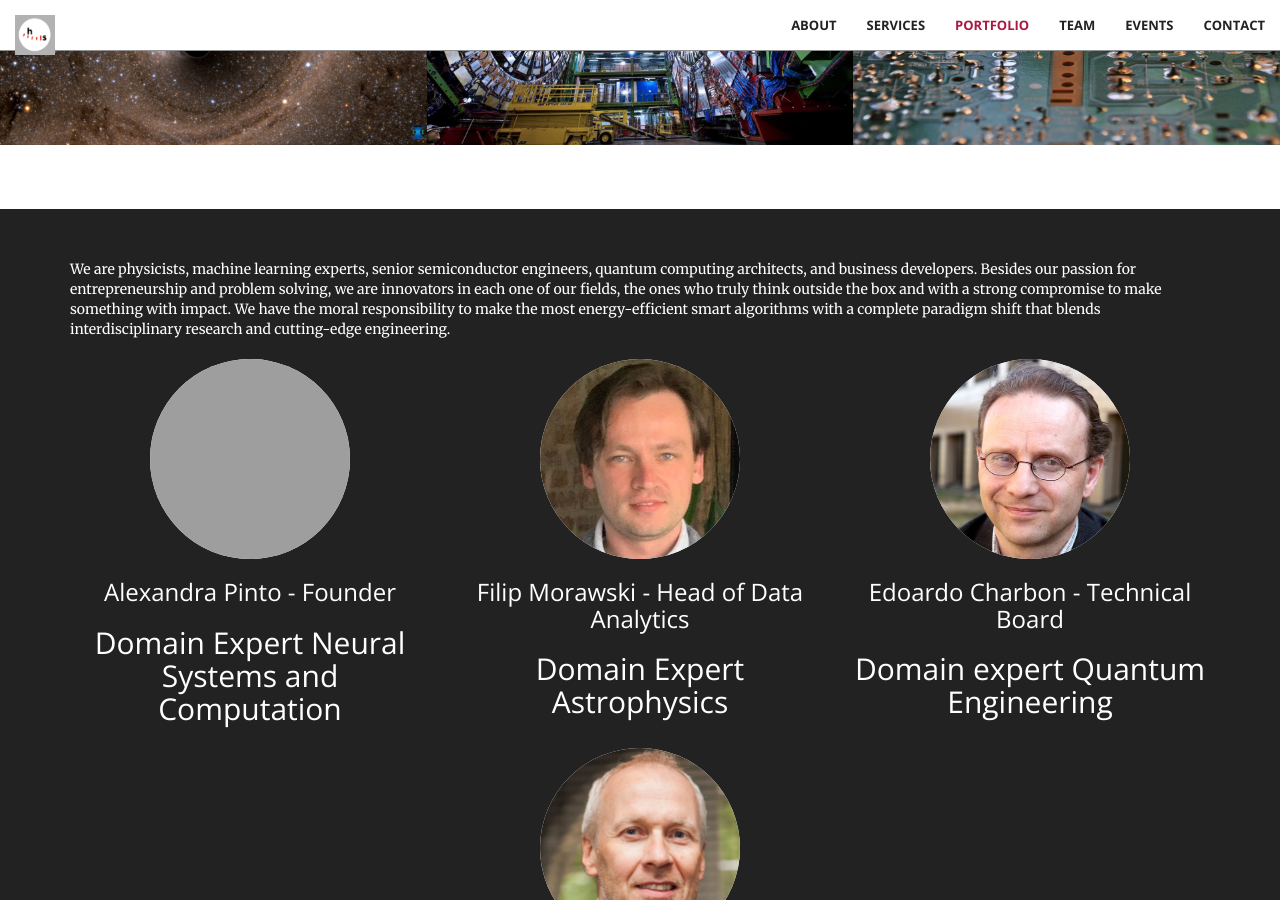
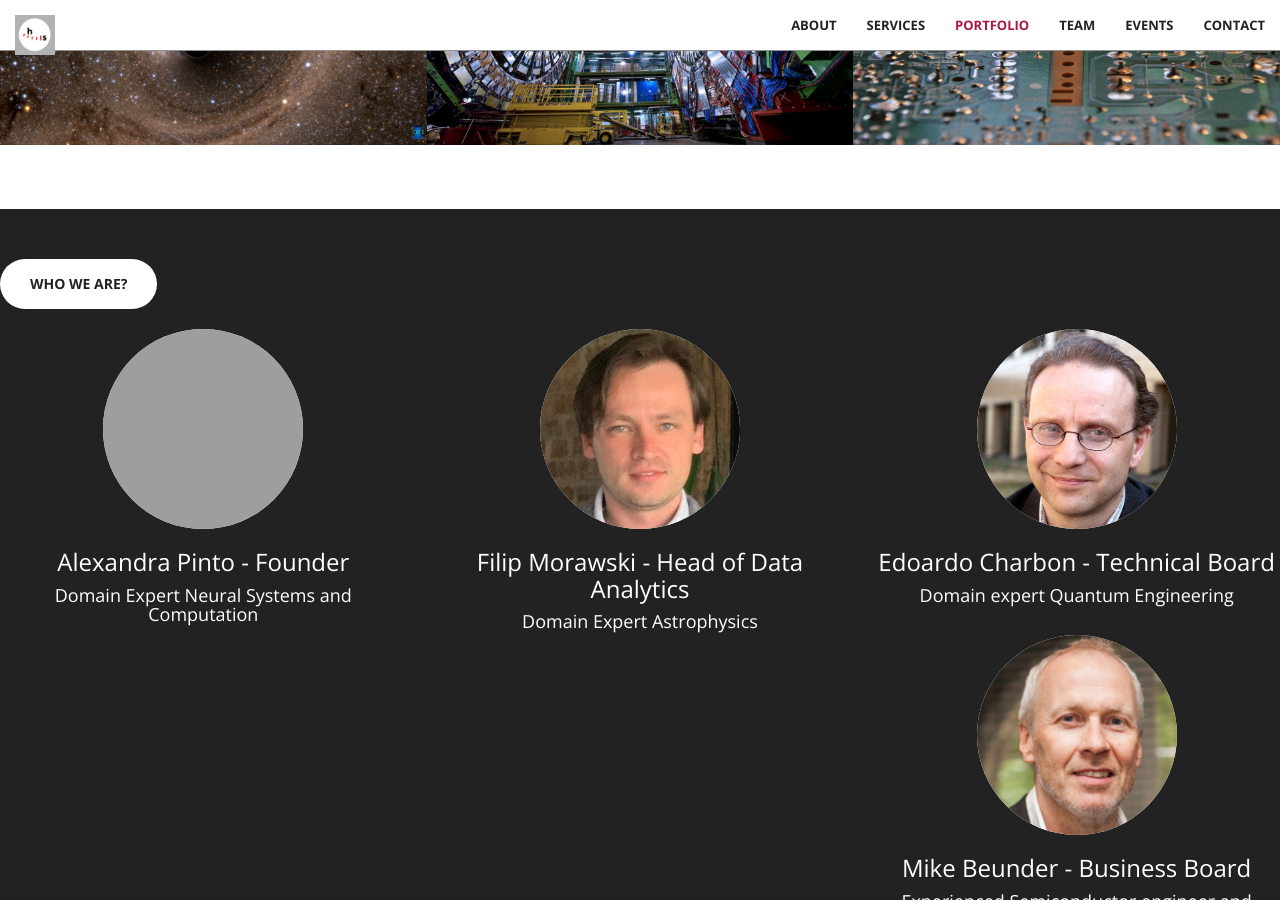
Before and after one commit to hoursec/github.io, a Jekyll site: the page built from index.html, in a window 1280 px wide and 900 px high, scrolled down 2360 px. Built offline with Jekyll 4.4.1, drawn with Linux system fonts in a browser that asks for light colours; grey boxes are pictures that could not be loaded.

Commit message:
Update team.html

```diff
--- a/_includes/team.html
+++ b/_includes/team.html
@@ -1,16 +1,44 @@
 <section class="bg-dark" id="team">
-    <div class="container">
-        We are physicists, machine learning experts, senior semiconductor engineers, quantum computing architects, and business
+    <!--<a href="#contact" class="btn btn-default btn-xl">Get Started!</a>-->
+                <!-- Button trigger modal -->
+                <button type="button" class="btn btn-default btn-xl" data-toggle="modal" data-target="#aboutModal">
+                  Who we are?
+                </button>
+
+                <!-- Modal -->
+                <div class="modal fade" id="aboutModal" tabindex="-1" role="dialog" aria-labelledby="aboutModalLabel" aria-hidden="true">
+                  <div class="modal-dialog" role="document">
+                    <div class="modal-content">
+                      <div class="modal-header">
+                        <h2 class="modal-title" id="aboutModal">
+                          Our idea
+                          <hr class="primary">
+                        </h2>
+                      </div>
+                      <div class="modal-body">
+                          <p class="text-muted">
+		We are physicists, machine learning experts, senior semiconductor engineers, quantum computing architects, and business
         developers. Besides our passion for entrepreneurship and problem solving, we are innovators in each one of our
         fields, the ones who truly think outside the box and with a strong compromise to make something with impact. We have the moral
-        responsibility to make the most energy-efficient smart algorithms with a complete paradigm shift that blends interdisciplinary
+        responsibility to make the most energy-efficient smart AI deployments with a complete paradigm shift that blends interdisciplinary
         research and cutting-edge engineering.
+                        <hr class="primary">
+                        <p class="text-muted">
+				We are looking for talented people to join us and for partnerships with visionaries and corporates that care for the computing problem and work
+                            hard on innovative solutions.
+                      </div>
+                      <div class="modal-footer">
+                        <button type="button" class="btn btn-primary" data-dismiss="modal">Close</button>
+                      </div>
+                    </div>
+                  </div>
+                </div>
         <div class="row">
             <div class="col-lg-4 col-md-6 text-center">
                 <div class="service-box">
                     <img src="img/team/me.png" class="circular--square" width="200" height="200">
                     <h3>Alexandra Pinto - Founder</h3>
-                    <h2>Domain Expert Neural Systems and Computation</h3>
+                    <h4>Domain Expert Neural Systems and Computation</h3>
                     <!--<p class="text-white">About me...</p>-->
                 </div>
             </div>
@@ -18,7 +46,7 @@
                 <div class="service-box">
                     <img src="img/team/filip.png" class="circular--square" width="200" height="200">
                     <h3>Filip Morawski - Head of Data Analytics</h3>
-                    <h2>Domain Expert Astrophysics</h3>
+                    <h4>Domain Expert Astrophysics</h3>
                     <!--<p class="text-white">About me...</p>-->
                 </div>
             </div>
@@ -26,7 +54,7 @@
                 <div class="service-box">
                   <img src="img/team/edoardo.png" class="circular--square" width="200" height="200">
                   <h3>Edoardo Charbon - Technical Board</h3>
-                  <h2>Domain expert Quantum Engineering</h3>
+                  <h4>Domain expert Quantum Engineering</h3>
                     <!--<p class="text-white">About me...</p>-->
                 </div>
             </div>
@@ -34,7 +62,7 @@
                 <div class="service-box">
                   <img src="img/team/Mike.png" class="circular--square" width="200" height="200">
                   <h3>Mike Beunder - Business Board</h3>
-                  <h2>Experienced Semiconductor engineer and Founder</h3>
+                  <h4>Experienced Semiconductor engineer and Founder</h3>
                     <!--<p class="text-white">About me...</p>-->
                 </div>
             </div>
```
